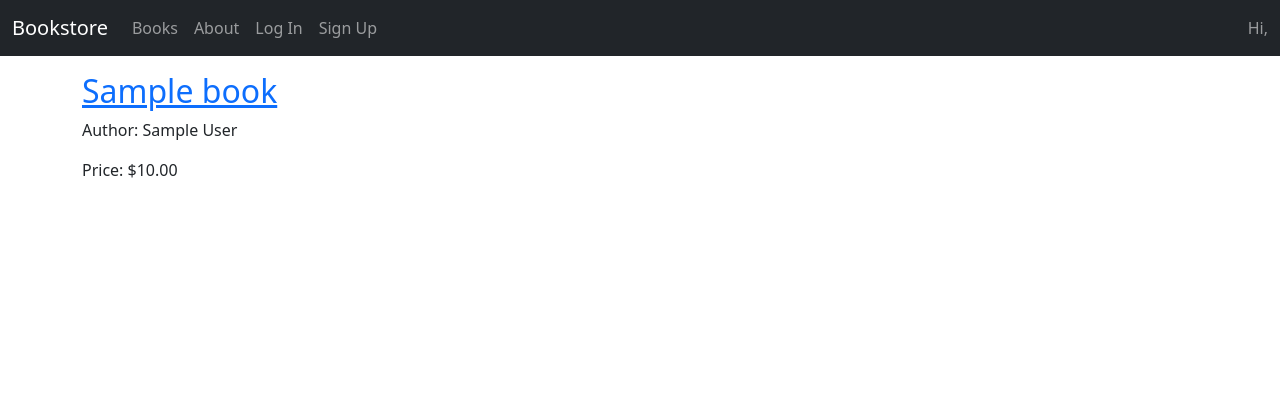
After one commit to Abdullah-03/Bookstore, a Django app: page /books/00000000-0000-0000-0000-000000000001/ in a window 1280 px wide. The commit adds this page. Shown: the top 420 px of the page. Run offline with Django 4.2, Linux system fonts and the light colour scheme; tables that the repository leaves empty hold one stand-in row (values such as "Sample post"); parts of the project's set-up code (start-up, migrations or seed data) failed here and were passed over.

Commit message:
Added a books app that handles displaying books and also individual detailed view of each one using dynamic urls and uuid. As always extra tests have been included to enure cohesion.

```diff
--- a/book_store/settings.py
+++ b/book_store/settings.py
@@ -49,7 +49,8 @@ INSTALLED_APPS = [
     'allauth.account',
     #  Local apps
     'accounts.apps.AccountsConfig',
-    'pages.apps.PagesConfig'
+    'pages.apps.PagesConfig',
+    'books.apps.BooksConfig',
 ]
 
 MIDDLEWARE = [
--- a/book_store/urls.py
+++ b/book_store/urls.py
@@ -24,4 +24,5 @@ urlpatterns = [
     path('accounts/', include('allauth.urls')),
     #  Local apps
     path('', include("pages.urls")),
+    path('books/', include("books.urls")),
 ]
--- /dev/null
+++ b/books/apps.py
@@ -0,0 +1,6 @@
+from django.apps import AppConfig
+
+
+class BooksConfig(AppConfig):
+    default_auto_field = 'django.db.models.BigAutoField'
+    name = 'books'
--- /dev/null
+++ b/books/models.py
@@ -0,0 +1,20 @@
+import uuid
+from django.db import models
+from django.urls import reverse
+
+
+class Book(models.Model):
+    id = models.UUIDField(
+        primary_key=True,
+        default=uuid.uuid4,
+        editable=False
+    )
+    title = models.CharField(max_length=200)
+    author = models.CharField(max_length=200)
+    price = models.DecimalField(max_digits=6, decimal_places=2)
+
+    def __str__(self):
+        return self.title
+
+    def get_absolute_url(self):
+        return reverse("book_detail", args=[str(self.id)])
--- /dev/null
+++ b/books/urls.py
@@ -0,0 +1,8 @@
+from django.urls import path
+
+from .views import BookListView, BookDetailView
+
+urlpatterns = [
+    path("", BookListView.as_view(), name='book_list'),
+    path("<uuid:pk>/", BookDetailView.as_view(), name='book_detail')
+]
--- /dev/null
+++ b/books/views.py
@@ -0,0 +1,15 @@
+from django.views.generic import ListView, DetailView
+
+from.models import Book
+
+
+class BookListView(ListView):
+    model = Book
+    context_object_name = "book_list"
+    template_name = "books/book_list.html"
+
+
+class BookDetailView(DetailView):
+    model = Book
+    context_object_name = "book"
+    template_name = "books/book_detail.html"
--- a/templates/_base.html
+++ b/templates/_base.html
@@ -22,6 +22,9 @@
         </button>
         <div class="collapse navbar-collapse" id="navbarCollapse">
             <ul class="navbar-nav me-auto mb-2 mb-md-0">
+            <li class="nav-item">
+                <a class="nav-link" href="{% url 'book_list' %}">Books</a>
+            </li>
             <li class="nav-item">
                 <a class="nav-link" href="{% url 'about' %}">About</a>
             </li>
--- /dev/null
+++ b/templates/books/book_detail.html
@@ -0,0 +1,13 @@
+{% extends '_base.html' %}
+
+{% block title %}
+Book Detail
+{% endblock %}
+
+{% block content %}
+<div class="book-detail">
+    <h2><a href="">{{ book.title }}</a></h2>
+    <p>Author: {{ book.author }}</p>
+    <p>Price: ${{ book.price }}</p>
+</div>
+{% endblock %}
```
Also changed, not shown: books/admin.py (added, +10 -0 lines), books/tests.py (added, +32 -0 lines), templates/books/book_list.html (added, +11 -0 lines), accounts/migrations/0002_alter_customuser_is_active.py (added), books/__init__.py (added), books/migrations/0001_initial.py (added), books/migrations/__init__.py (added).
